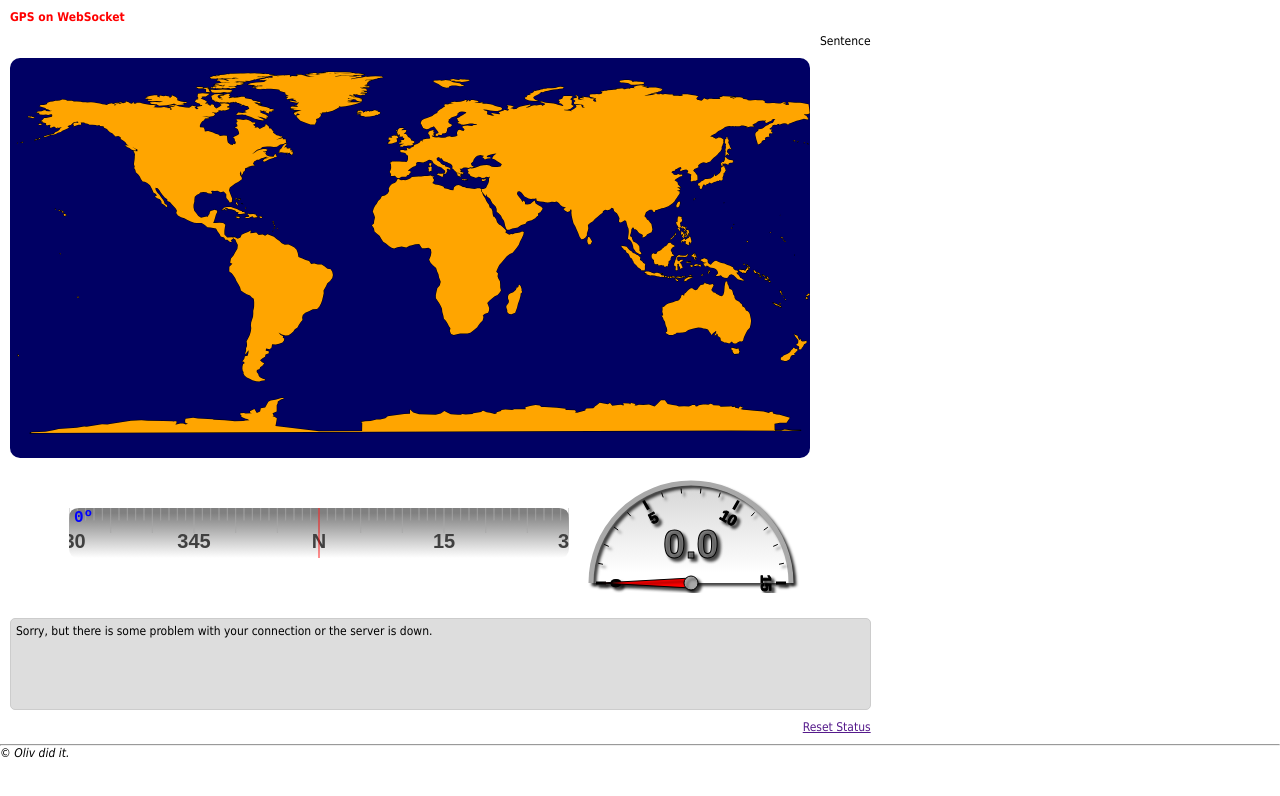
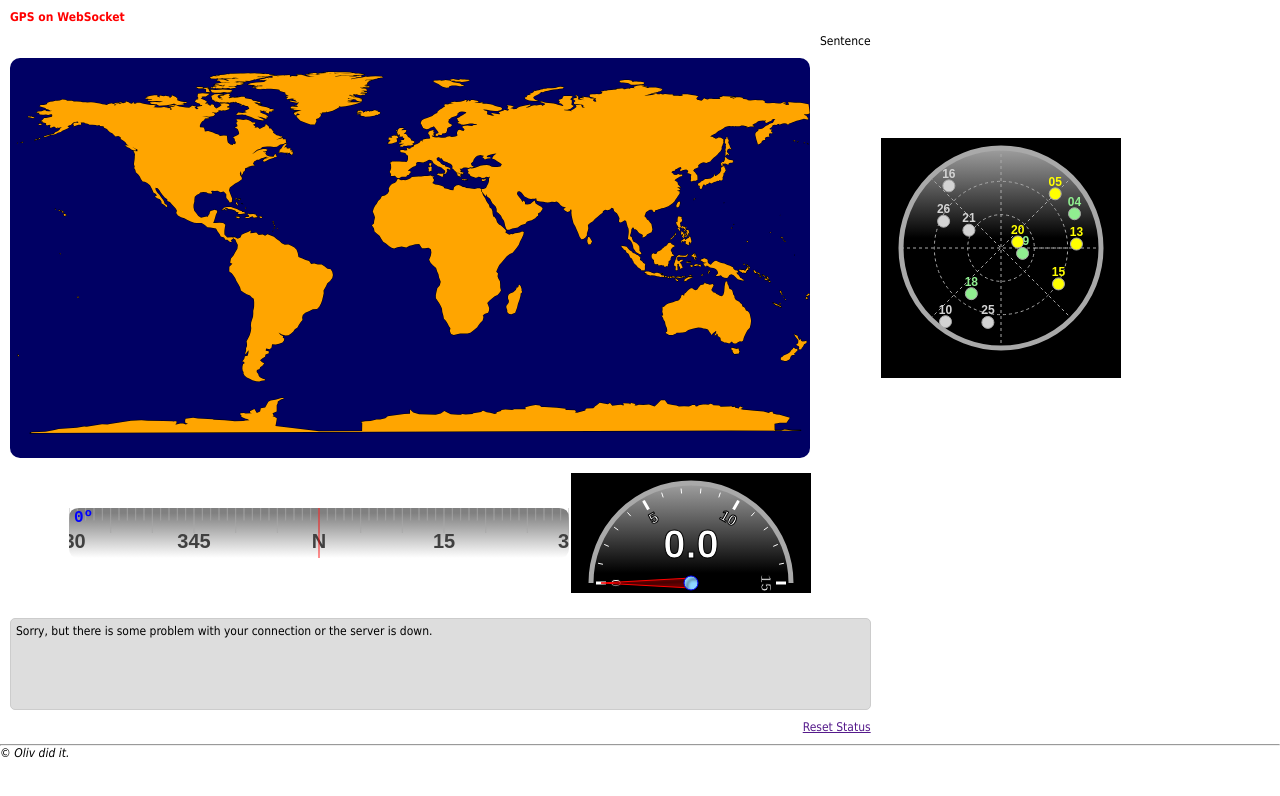
Before and after one commit to OlivierLD/node.pi, a website: page demos/gps.demo.html in a window 1280 px wide. Drawn offline with Linux system fonts and the light colour scheme.

Commit message:
Added the Satellites plotter

```diff
--- a/demos/gps.demo.html
+++ b/demos/gps.demo.html
@@ -11,12 +11,14 @@
     <script type="text/javascript" src="worldmap.js"></script>
     <script type="text/javascript" src="widgets/CompassRose.js"></script>
     <script type="text/javascript" src="widgets/AnalogDisplay.js"></script>
+    <script type="text/javascript" src="widgets/SatellitesPlotter.js"></script>
     <script type="text/javascript">
       var statusFld;
       var satData;
       var nmeaID;
       var rose;
       var displayBSP;
+      var satellitesPlotter;
 
       window.onload = function() {
         statusFld = document.getElementById("status");
@@ -29,8 +31,8 @@
 
         rose = new CompassRose('roseCanvas', 400, 50);
         displayBSP = new AnalogDisplay('bspCanvas', 100,   15,  5,  1);
-
-        //  plotPositionOnChart({ lat: 0, lng: 0 }); // Default
+        satellitesPlotter = new SatellitesPlotter("satCanvas", 100); // 100 is the radius.
+    //  plotPositionOnChart({ lat: 0, lng: 0 }); // Default
       };
 
       // Plot position on the chart
@@ -54,6 +56,7 @@
       <tr>
         <td><canvas id="mapCanvas" width="800" height="400" style="border-radius:10px;"></canvas></td>
         <td valign="top"><div id="satData"></div></td>
+        <td><canvas id="satCanvas" width="240" height="240" title="Satellites in sight"></canvas></td>
       </tr>
       <tr>
         <td align="center" colspan="2">
--- /dev/null
+++ b/demos/widgets/SatellitesPlotter.js
@@ -0,0 +1,245 @@
+/*
+ * @author Olivier Le Diouris
+ */
+var spAnalogDisplayColorConfigWhite = {
+    bgColor:           'white',
+    digitColor:        'black',
+    withGradient:      true,
+    displayBackgroundGradient: { from: 'LightGrey', to: 'white' },
+    withDisplayShadow: true,
+    shadowColor:       'rgba(0, 0, 0, 0.75)',
+    outlineColor:      'DarkGrey',
+    majorTickColor:    'black',
+    minorTickColor:    'black',
+    valueColor:        'grey',
+    valueOutlineColor: 'black',
+    valueNbDecimal:    1,
+    handColor:         'red', // 'rgba(0, 0, 100, 0.25)',
+    handOutlineColor:  'black',
+    withHandShadow:    true,
+    knobColor:         'DarkGrey',
+    knobOutlineColor:  'black',
+    font:              'Arial' /* 'Source Code Pro' */
+};
+
+var spAnalogDisplayColorConfigBlack = {
+    bgColor:           'black',
+    digitColor:        'white', // 'cyan',
+    withGradient:      true,
+    displayBackgroundGradient: { from: 'DarkGrey', to: 'black' },
+    shadowColor:       'black',
+    outlineColor:      'DarkGrey',
+    majorTickColor:    'white',
+    minorTickColor:    'white',
+    valueColor:        'white',
+    valueOutlineColor: 'black',
+    valueNbDecimal:    1,
+    handColor:         'rgba(255, 0, 0, 0.4)', // 'rgba(0, 0, 100, 0.25)',
+    handOutlineColor:  'red', // 'blue',
+    withHandShadow:    true,
+    knobColor:         '#8ED6FF', // Kind of blue
+    knobOutlineColor:  'blue',
+    font:              'Arial'
+};
+var analogDisplayColorConfig = spAnalogDisplayColorConfigBlack; // analogDisplayColorConfigBlack; // White is the default
+
+function SatellitesPlotter(cName,                     // Canvas Name
+                           dSize) {                   // Display radius
+    var scale = dSize / 100;
+
+    var canvasName = cName;
+    var displaySize = dSize;
+
+    var withBorder = true;
+    var instance = this;
+
+    var satellites = [];
+
+    (function(){ drawDisplay(canvasName, displaySize); })(); // Invoked automatically
+
+    this.setBorder = function(b) {
+        withBorder = b;
+    };
+
+    this.repaint = function() {
+        drawDisplay(canvasName, displaySize);
+    };
+
+    this.setDisplaySize = function(ds) {
+        scale = ds / 100;
+        displaySize = ds;
+        drawDisplay(canvasName, displaySize);
+    };
+
+    function getStyleRuleValue(style, selector, sheet) {
+        var sheets = typeof sheet !== 'undefined' ? [sheet] : document.styleSheets;
+        for (var i = 0, l = sheets.length; i < l; i++) {
+            var sheet = sheets[i];
+            if (!sheet.cssRules) { continue; }
+            for (var j = 0, k = sheet.cssRules.length; j < k; j++) {
+                var rule = sheet.cssRules[j];
+                if (rule.selectorText && rule.selectorText.split(',').indexOf(selector) !== -1) {
+                    return rule.style[style];
+                }
+            }
+        }
+        return null;
+    };
+
+    function drawDisplay(displayCanvasName, displayRadius) {
+
+        var schemeColor = getStyleRuleValue('color', '.display-scheme');
+        if (schemeColor === 'black')
+            analogDisplayColorConfig = analogDisplayColorConfigBlack;
+        else if (schemeColor === 'white')
+            analogDisplayColorConfig = analogDisplayColorConfigWhite;
+
+        var canvas = document.getElementById(displayCanvasName);
+        var center = { x: canvas.width / 2,
+                       y: (canvas.height / 2) - 10 };
+
+        var context = canvas.getContext('2d');
+
+        var radius = displayRadius;
+
+        // Cleanup
+        //context.fillStyle = "#ffffff";
+        context.fillStyle = analogDisplayColorConfig.bgColor;
+        //context.fillStyle = "transparent";
+        context.fillRect(0, 0, canvas.width, canvas.height);
+        //context.fillStyle = 'rgba(255, 255, 255, 0.0)';
+        //context.fillRect(0, 0, canvas.width, canvas.height);
+
+        context.beginPath();
+        if (withBorder === true) {
+            context.arc(center.x, radius + 10, radius, 0, (2 * Math.PI), false);
+            context.lineWidth = 5;
+        }
+
+        if (analogDisplayColorConfig.withGradient) {
+            var grd = context.createLinearGradient(0, 5, 0, radius);
+            grd.addColorStop(0, analogDisplayColorConfig.displayBackgroundGradient.from);// 0  Beginning
+            grd.addColorStop(1, analogDisplayColorConfig.displayBackgroundGradient.to);  // 1  End
+            context.fillStyle = grd;
+        } else {
+            context.fillStyle = analogDisplayColorConfig.displayBackgroundGradient.to;
+        }
+
+        if (analogDisplayColorConfig.withDisplayShadow) {
+            context.shadowOffsetX = 3;
+            context.shadowOffsetY = 3;
+            context.shadowBlur  = 3;
+            context.shadowColor = analogDisplayColorConfig.shadowColor;
+        }
+        context.lineJoin    = "round";
+        context.fill();
+        context.strokeStyle = analogDisplayColorConfig.outlineColor;
+        context.stroke();
+        context.closePath();
+
+        // Axis: N-S, E-W, NE-SW, NW-SE
+        context.lineWidth = 1;
+        context.setLineDash([3, 3]); // 3px dash, 3px space
+        context.beginPath();
+        // N-S
+        context.moveTo(center.x, center.y - radius); // N
+        context.lineTo(center.x, center.y + radius); // S
+        // E-W
+        context.moveTo(center.x - radius, center.y); // W
+        context.lineTo(center.x + radius, center.y); // E
+        // NW-SE
+        context.moveTo(center.x - (radius * Math.sin(Math.PI / 4)), center.y - (radius * Math.sin(Math.PI / 4))); // NW
+        context.lineTo(center.x + (radius * Math.sin(Math.PI / 4)), center.y + (radius * Math.sin(Math.PI / 4))); // SE
+        // NE-SW
+        context.moveTo(center.x - (radius * Math.sin(Math.PI / 4)), center.y + (radius * Math.sin(Math.PI / 4))); // NE
+        context.lineTo(center.x + (radius * Math.sin(Math.PI / 4)), center.y - (radius * Math.sin(Math.PI / 4))); // SW
+
+        // Altitude circles 30, 60.
+        context.moveTo(center.x + (radius / 3), center.y); // 0 degrees is actually E
+        context.arc(center.x, center.y, radius / 3, 0, 2 * Math.PI, false); // 60 degrees
+        context.arc(center.x, center.y, 2 * radius / 3, 0, 2 * Math.PI, false); // 30 degrees
+
+        context.stroke();
+        context.closePath();
+
+        context.setLineDash([0]); // 3px dash, 3px space
+
+        // For dev & demo
+        var demoSat = [
+            { prn: '29', el: 70, z: 104, snr: 33 },
+            { prn: '05', el: 21, z:  45, snr: 29 },
+            { prn: '20', el: 74, z:  70, snr: 28 },
+            { prn: '13', el: 22, z:  87, snr: 30 },
+            { prn: '15', el: 29, z: 122, snr: 22 },
+            { prn: '04', el: 17, z:  65, snr: 32 },
+            { prn: '18', el: 41, z: 213, snr: 39 },
+            { prn: '21', el: 57, z: 299, snr: null },
+            { prn: '26', el: 33, z: 295, snr: null },
+            { prn: '25', el: 22, z: 190, snr: null },
+            { prn: '16', el: 17, z: 320, snr: null },
+            { prn: '10', el:  7, z: 217, snr: null } ];
+
+        satellites = demoSat;
+
+        // Plot satellites.
+        var SAT_RADIUS = 6;
+        if (satellites !== undefined && satellites.length > 0) {
+            for (var i=0; i<demoSat.length; i++) {
+                context.beginPath();
+
+                context.fillStyle = getSNRColor(satellites[i].snr);
+//              var satCircleRadius = radius * (Math.cos(toRadians(demoSat[i].el)));
+                var satCircleRadius = radius * ((90 - satellites[i].el) / 90);
+                var centerSat = { x: center.x + (satCircleRadius * Math.sin(toRadians(satellites[i].z))),
+                    y: center.y  - (satCircleRadius * Math.cos(toRadians(satellites[i].z))) };
+                context.arc(centerSat.x, centerSat.y, SAT_RADIUS, 0, 2 * Math.PI, false);
+
+                var text = satellites[i].prn;
+                context.font = "bold " + Math.round(scale * 12) + "px " + analogDisplayColorConfig.font; // "bold 40px Arial"
+                var metrics = context.measureText(text);
+                var len = metrics.width;
+
+                context.fill();
+                context.stroke();
+                context.fillText(text, centerSat.x - (len / 2), centerSat.y - SAT_RADIUS - 2);
+
+                context.closePath();
+            }
+        }
+    };
+
+    this.setSatellites = function(sat) {
+        satellites = sat;
+        drawDisplay(canvasName, displaySize);
+    };
+};
+
+var toDegrees = function(rad) {
+    return rad * (180 / Math.PI);
+};
+
+var toRadians = function(deg) {
+    return deg * (Math.PI / 180);
+};
+
+var getSNRColor = function(snr) {
+    var c = 'lightGray';
+    if (snr !== undefined && snr !== null) {
+        if (snr > 0) {
+            c = 'red';
+        }
+        if (snr > 10) {
+            c = 'orange';
+        }
+        if (snr > 20) {
+            c = 'yellow';
+        }
+        if (snr > 30) {
+            c = 'lightGreen';
+        }
+        if (snr > 40) {
+            c = 'green';
+        }
+    }
+    return c;
+};
```
Also changed, not shown: README.md.
